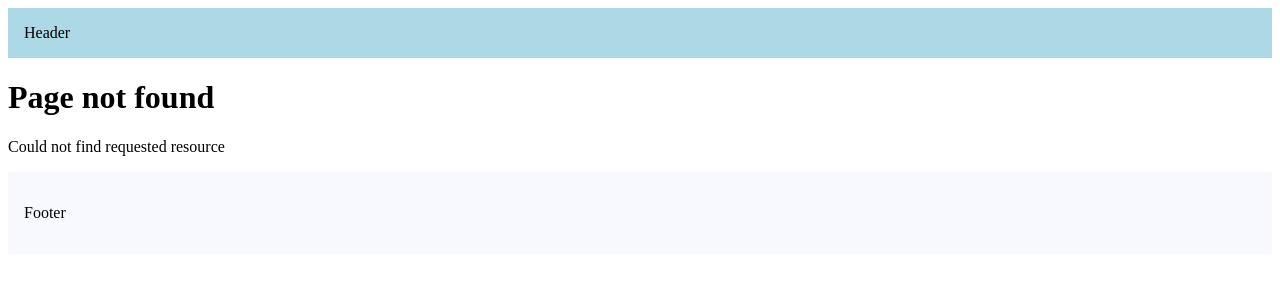
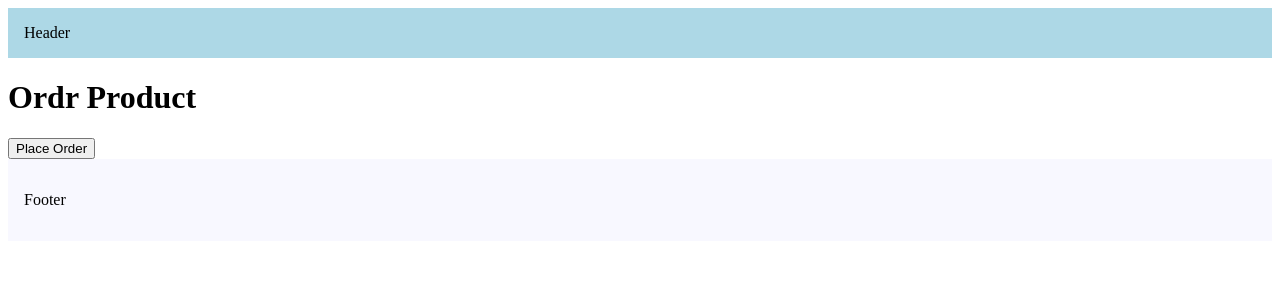
Before and after one commit to kamranlatifch/NextJs-Practuce, a Next.js app in the folder routing-demo/: page /order-product in a window 1280 px wide. Before the commit this address had no page. Shown: the top 300 px of the page. Built offline with nearby package versions, Linux system fonts and the light colour scheme.

Commit message:
Navigate Programaticcaly on button click

```diff
--- /dev/null
+++ b/routing-demo/src/app/order-product/page.tsx
@@ -0,0 +1,14 @@
+"use client";
+import { useRouter } from "next/navigation"
+
+export default function OrderProduct(){
+const router=useRouter();
+    const handleClick=()=>{
+        alert("Order Placed Successfully");
+        router.push("/")
+    }
+    return <><h1>Ordr Product</h1>
+
+    <button onClick={handleClick}>Place Order</button>
+    </>
+}
```
